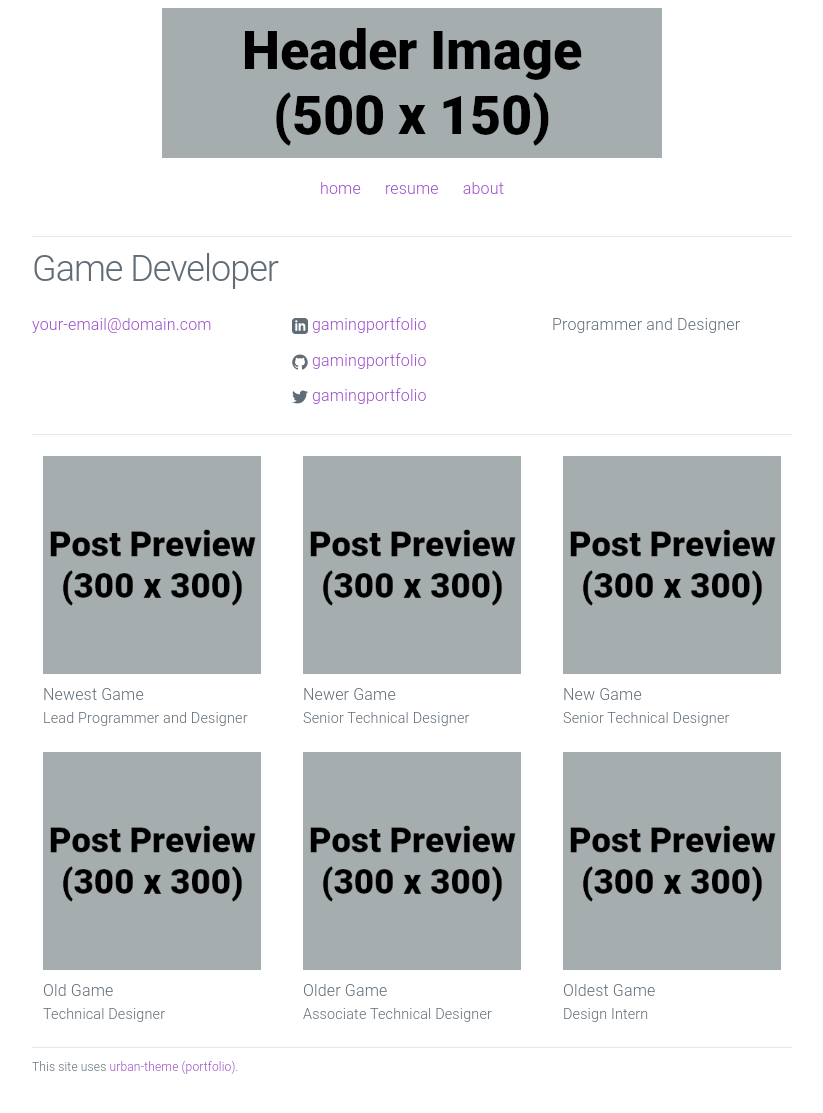
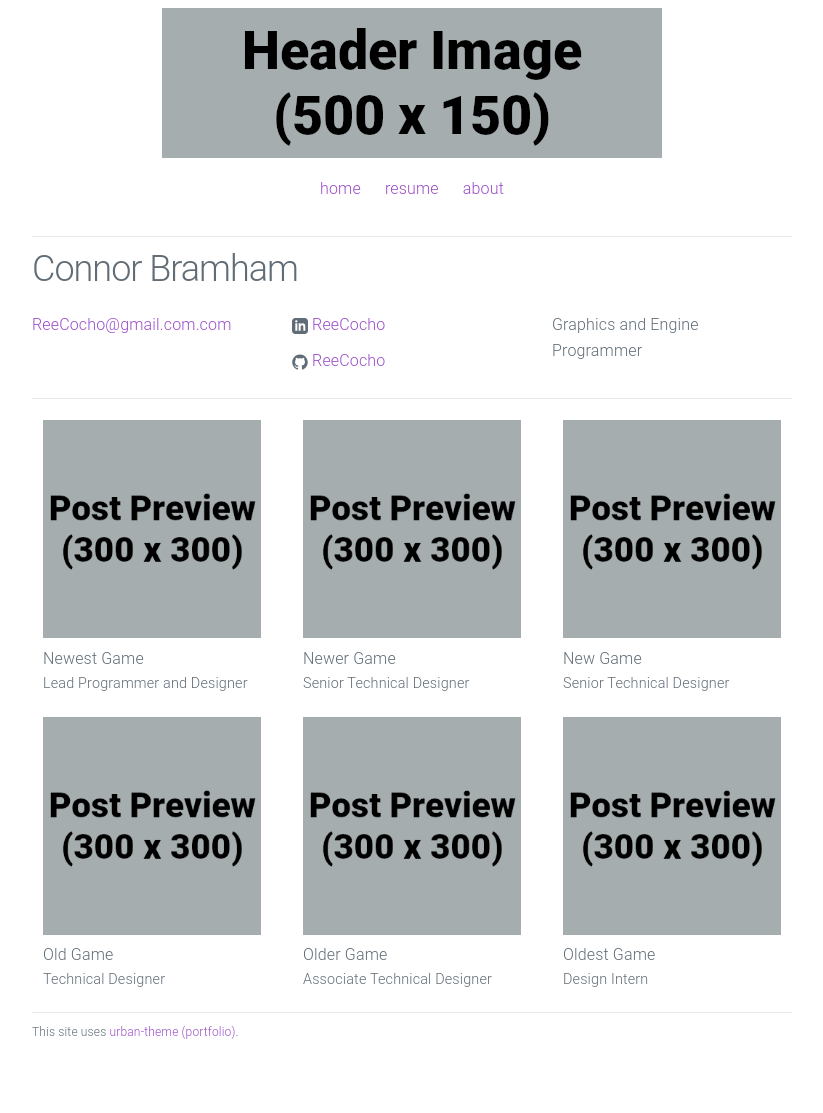
Before and after one commit to ReeCocho/reecocho.github.io, a Jekyll site: the page built from index.html, in a window 1280 px wide. Shown: the whole page, without its empty margins (228-1051 px from the left). Built offline with Jekyll 4.4.1, drawn with Linux system fonts in a browser that asks for light colours; after the commit the page ends 1077 px from its top, so only the background shows below that.

Commit message:
Update _config.yml
Initial config update.

```diff
--- a/_config.yml
+++ b/_config.yml
@@ -1,12 +1,12 @@
 # Site settings
-title: Game Developer
-email: your-email@domain.com
+title: Connor Bramham
+email: ReeCocho@gmail.com.com
 description: > # keep this and put description below
-  Programmer and Designer
-url: "https://yourdomain.com" # the base hostname & protocol for your site
-linkedin_url: "https://www.linkedin.com/in/gamingportfolio"
-github_username: gamingportfolio
-twitter_username: gamingportfolio
+  Graphics and Engine Programmer
+url: "https://reecocho.github.io" # the base hostname & protocol for your site
+linkedin_url: "https://www.linkedin.com/in/connor-bramham-b45814107"
+github_username: ReeCocho
+# twitter_username: gamingportfolio
 footer_text: "This site uses <a href='https://github.com/gamingportfolio/urban-theme-portfolio'>urban-theme (portfolio)</a>."
 
 # Build settings
```
